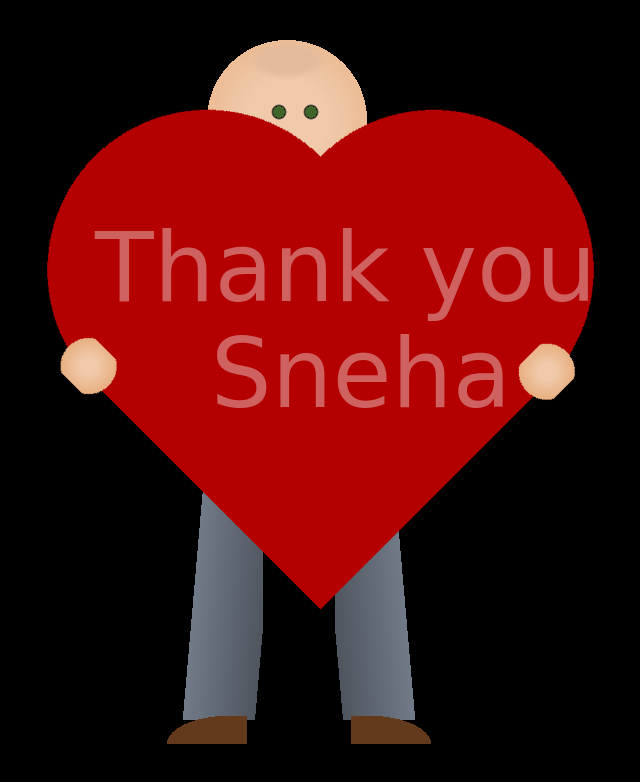
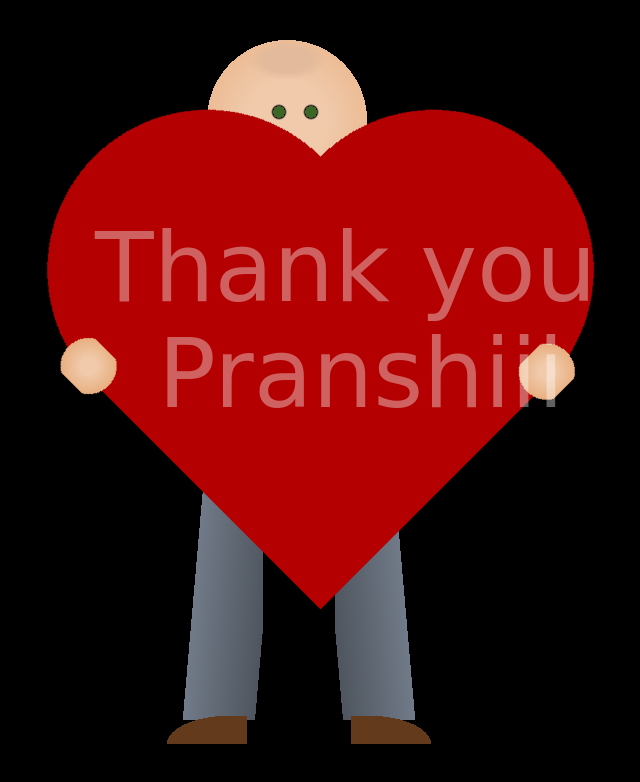
Before and after one commit to Ultimate-111/Khushiijii-github.io, a plain HTML site: page new.html in a window 1280 px wide. Shown: the whole page, without its empty margins (353-993 px from the left). Drawn offline with Linux system fonts and the light colour scheme.

Commit message:
Update style.css

```diff
--- a/style.css
+++ b/style.css
@@ -94,7 +94,7 @@ div.beloved:after {
   display: flex;
   position: absolute;
   white-space: pre;
-  content: "Thank you \a Sneha";
+  content: "Thank you \a Pranshiii";
 
   text-align: center;
   line-height: 1.1;
```
